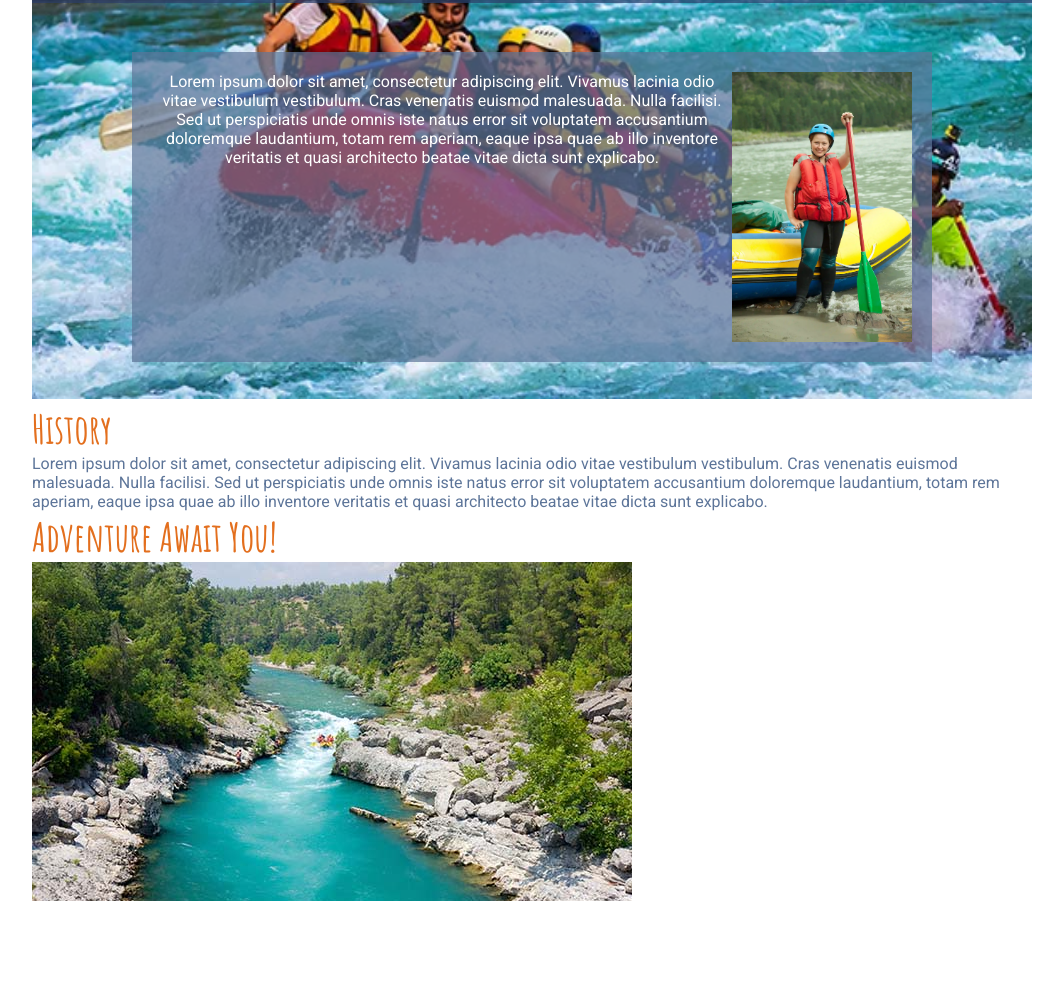
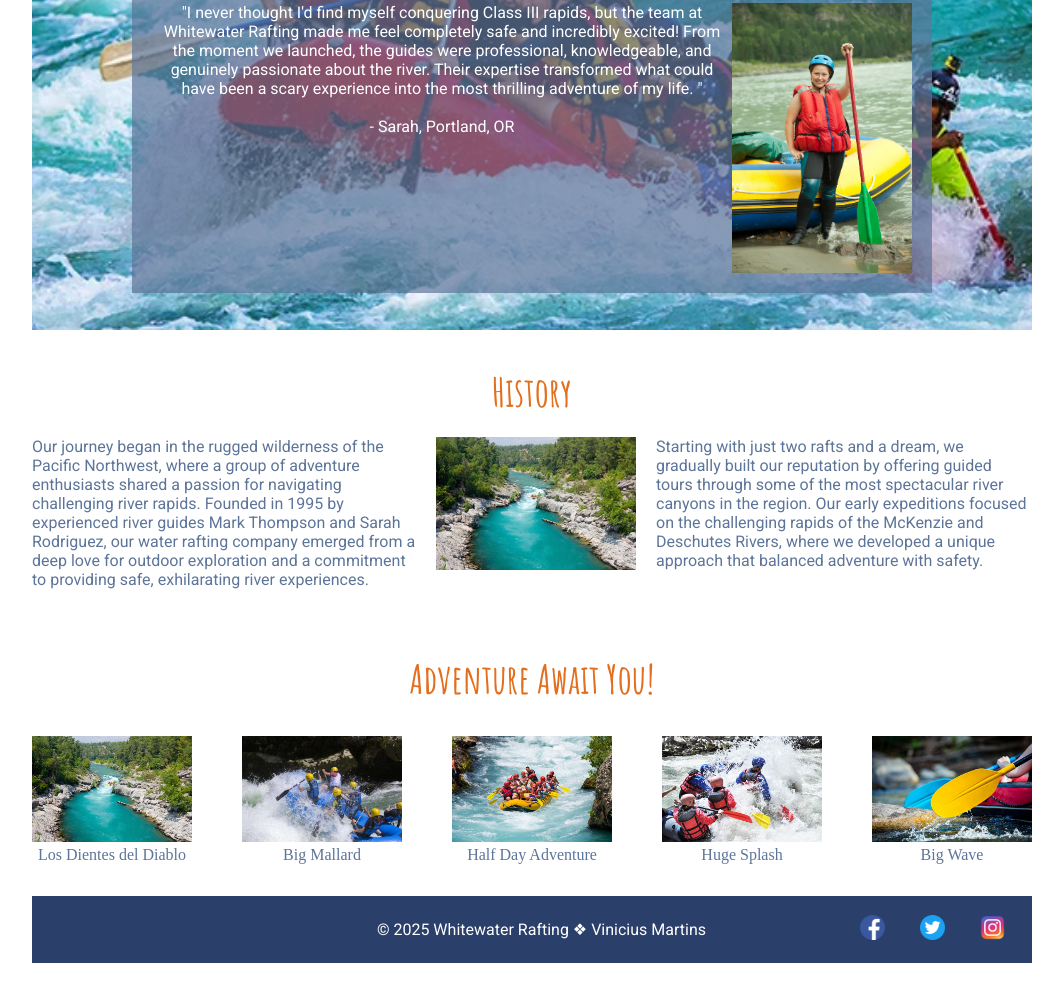
Before and after one commit to martinsrvinicius/wdd130, a plain HTML site: page wwr/about.html in a window 1280 px wide. Shown: the part 370-1372 px from the top of the page, without its empty margins (108-1171 px from the left). After the commit the page ends 1333 px from the top, so only its background shows below. Drawn offline with Linux system fonts and the light colour scheme.

Commit message:
About us page- layout

```diff
--- a/wwr/about.html
+++ b/wwr/about.html
@@ -28,23 +28,46 @@
             <article>
                 <img src="images/girl-with-paddle.webp" alt="" height="100">
                 <p>
-                    Lorem ipsum dolor sit amet, consectetur adipiscing elit. Vivamus lacinia odio vitae vestibulum vestibulum. Cras venenatis euismod malesuada. Nulla facilisi. Sed ut perspiciatis unde omnis iste natus error sit voluptatem accusantium doloremque laudantium, totam rem aperiam, eaque ipsa quae ab illo inventore veritatis et quasi architecto beatae vitae dicta sunt explicabo.
+                    "I never thought I'd find myself conquering Class III rapids, but the team at Whitewater Rafting made me feel completely safe and incredibly excited! From the moment we launched, the guides were professional, knowledgeable, and genuinely passionate about the river. Their expertise transformed what could have been a scary experience into the most thrilling adventure of my life. "<br><br>
+                        - Sarah, Portland, OR
                 </p>
             </article>
         </div>
-        <section>
+        <section class="history">
             <h2>History</h2>
+            <img src="images/rafting-1.jpg" alt="Image of rafting history">
             <p>
-                Lorem ipsum dolor sit amet, consectetur adipiscing elit. Vivamus lacinia odio vitae vestibulum vestibulum. Cras venenatis euismod malesuada. Nulla facilisi. Sed ut perspiciatis unde omnis iste natus error sit voluptatem accusantium doloremque laudantium, totam rem aperiam, eaque ipsa quae ab illo inventore veritatis et quasi architecto beatae vitae dicta sunt explicabo.
+                Our journey began in the rugged wilderness of the Pacific Northwest, where a group of adventure enthusiasts shared a passion for navigating challenging river rapids. Founded in 1995 by experienced river guides Mark Thompson and Sarah Rodriguez, our water rafting company emerged from a deep love for outdoor exploration and a commitment to providing safe, exhilarating river experiences.
+            </p>
+
+            <p>
+                Starting with just two rafts and a dream, we gradually built our reputation by offering guided tours through some of the most spectacular river canyons in the region. Our early expeditions focused on the challenging rapids of the McKenzie and Deschutes Rivers, where we developed a unique approach that balanced adventure with safety.
             </p>
         </section>
-        <section>
+        <section class="adventure">
             <h2>Adventure Await You!</h2>
-            <img src="images/rafting-1.jpg" alt="Image of rafting">
-            <img src="images/rafting-2.jpg" alt="Image of rafting">
-            <img src="images/rafting-3.jpg" alt="Image of rafting">
-            <img src="images/rafting-4.jpg" alt="Image of rafting">
-            <img src="images/rafting-5.jpg" alt="Image of rafting">
+            <figure>
+                <img src="images/rafting-1.jpg" alt="Image of rafting">
+                <figcaption>Los Dientes del Diablo</figcaption>
+            </figure>
+            <figure>
+                <img src="images/rafting-2.jpg" alt="Image of rafting">
+                <figcaption>Big Mallard</figcaption>
+            </figure>
+            <figure>
+                <img src="images/rafting-3.jpg" alt="Image of rafting">
+                <figcaption>Half Day Adventure</figcaption>
+            </figure>
+            <figure>
+                <img src="images/rafting-4.jpg" alt="Image of rafting">
+                <figcaption>
+                    Huge Splash
+                </figcaption>
+            </figure>
+            <figure>
+                <img src="images/rafting-5.jpg" alt="Image of rafting">
+                <figcaption>Big Wave</figcaption>
+            </figure>
         </section>
     </main>
     <footer>
--- a/wwr/styles/rafting.css
+++ b/wwr/styles/rafting.css
@@ -78,3 +78,124 @@ p {
 .hero article p {
     color: white;
 }
+
+header {
+    margin: 1rem auto;
+	display: grid;
+	grid-template-columns: minmax(80px, 120px) 1fr;
+	align-items: center;
+	border-bottom: 1px solid #ccc;
+}
+
+header img {
+    width: 100%;
+    height: auto;
+}
+
+nav {
+    display: flex;
+    flex-wrap: wrap;
+    justify-content: flex-end;
+    align-items: center;
+}
+
+nav a {
+    text-decoration: none;
+    color: var(--secondary-color);
+    font-size: 1.2em;
+    margin: 20px 40px;
+}
+
+nav a:hover {
+    color: var(--accent1-color);
+}
+
+.history {
+    display: grid;
+    gap: 20px;
+    margin: 2rem 0;
+}
+
+.history h2 {
+ grid-row:1fr auto;
+ grid-column: 1 / 4;
+ align-items: center;
+ text-align: center;
+}
+
+.history img {
+ grid-column: 2 / 3;
+ grid-row: 2 / 3;
+    max-width: 200px;
+    height: auto;
+    object-fit: cover;
+}
+
+.history p:first-child {
+    grid-column: 1 / 2;
+    grid-row: 2 / 3;
+    color: var(--secondary-color);
+}
+
+.history p:last-child {
+    grid-column: 3 / 4;
+    grid-row: 2 / 3;
+    color: var(--secondary-color);
+}
+
+.adventure {
+    display: flex;
+   flex-wrap: wrap;
+    justify-content: space-between;
+    margin: 2rem 0;
+}
+
+.adventure h2 {
+    text-align: center;
+    width: 100%;
+    margin: 2rem 0;
+}
+
+.adventure img {
+    width:160px;
+    height: auto;
+    object-fit: cover;
+}
+
+.adventure figcaption {
+    text-align: center;
+    color: var(--secondary-color);
+}
+
+footer {
+    background-color: var(--primary-color);
+    display: flex;
+    align-items: center;
+    justify-content: space-between;
+}
+
+footer p {
+    color: white;
+    margin:1.5rem;
+    text-align: end;
+    width: 65%;
+}
+
+
+footer .social-media {
+    display: flex;
+    padding: 10px;
+    justify-content: space-around;
+    width: 20%;
+}
+
+footer .social-media img {
+    width: 25px;
+    margin: 0;
+    padding: 0;
+    object-fit: cover;
+}
+
+footer .social-media a {
+    margin:0;
+}
```
